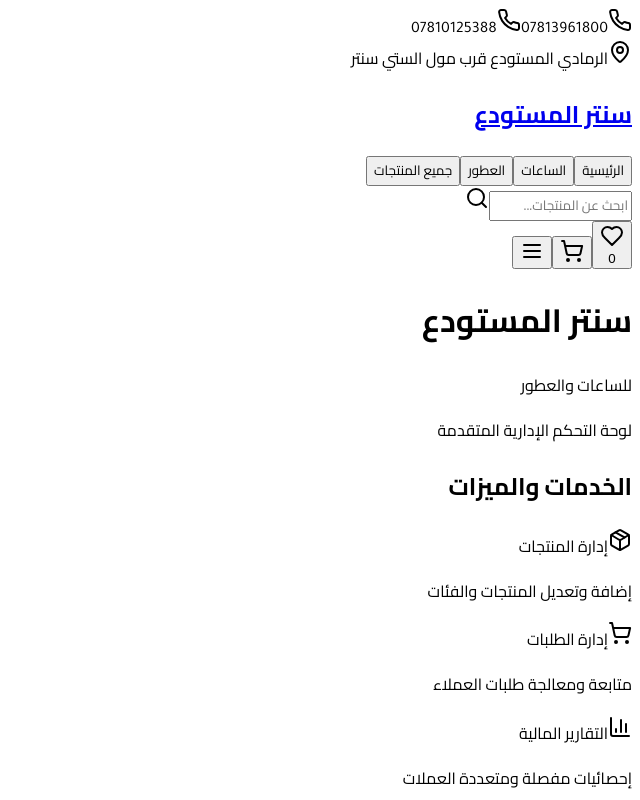
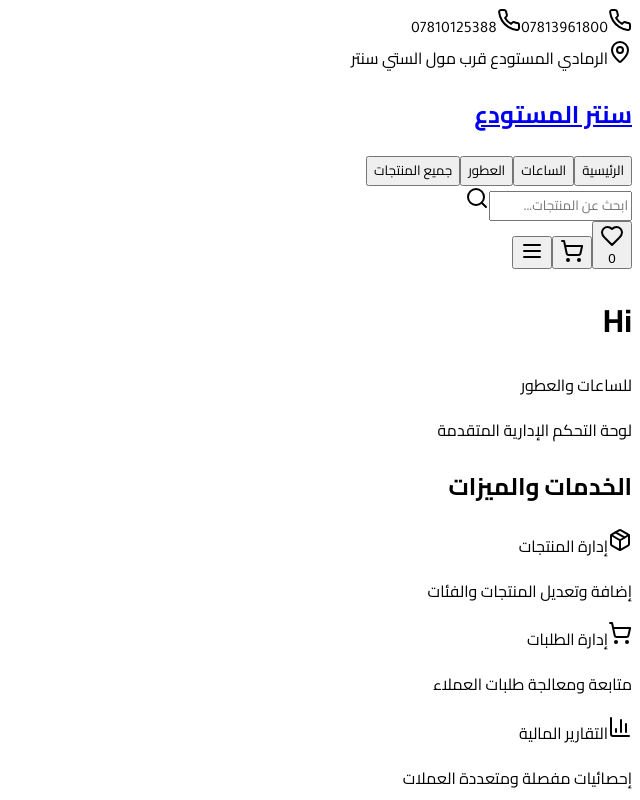
Before and after one commit to sas513/cntr, a React (Vite) app in the folder client/: page /admin/login in a window 1280 px wide. Shown: the top 800 px of the page, without its empty margins (640-1280 px from the left). Built offline with nearby package versions, Linux system fonts and the light colour scheme; no server answers.

Commit message:
Visual edit
Replit-Commit-Author: Agent
Replit-Commit-Session-Id: 59b545d8-6e39-4384-aa3b-421518b65cad
Replit-Commit-Screenshot-Url: https://storage.googleapis.com/screenshot-production-us-central1/b3fe27ad-d22f-4b83-b198-9f25f6a2a3eb/3198ec95-3978-4973-8989-d27262dd486c.jpg

```diff
--- a/client/src/pages/admin/login.tsx
+++ b/client/src/pages/admin/login.tsx
@@ -72,9 +72,7 @@ export default function AdminLogin() {
 
         <div className="relative z-10">
           <div className="mb-8">
-            <h1 className="text-4xl font-bold arabic-text mb-3 text-blue-100">
-              سنتر المستودع
-            </h1>
+            <h1 className="text-4xl font-bold arabic-text mb-3 text-blue-100">Hi</h1>
             <p className="text-lg arabic-text text-blue-200 mb-1">للساعات والعطور</p>
             <p className="text-sm arabic-text text-blue-300">لوحة التحكم الإدارية المتقدمة</p>
           </div>
@@ -154,7 +152,6 @@ export default function AdminLogin() {
           </div>
         </div>
       </div>
-
       <div className="w-full lg:w-1/2 xl:w-2/5 flex items-center justify-center p-6 bg-blue-900/20 backdrop-blur-sm">
         <Card className="w-full max-w-md bg-blue-500/20 backdrop-blur-md border-blue-400/30 shadow-2xl">
           <CardHeader className="text-center space-y-3">
```
